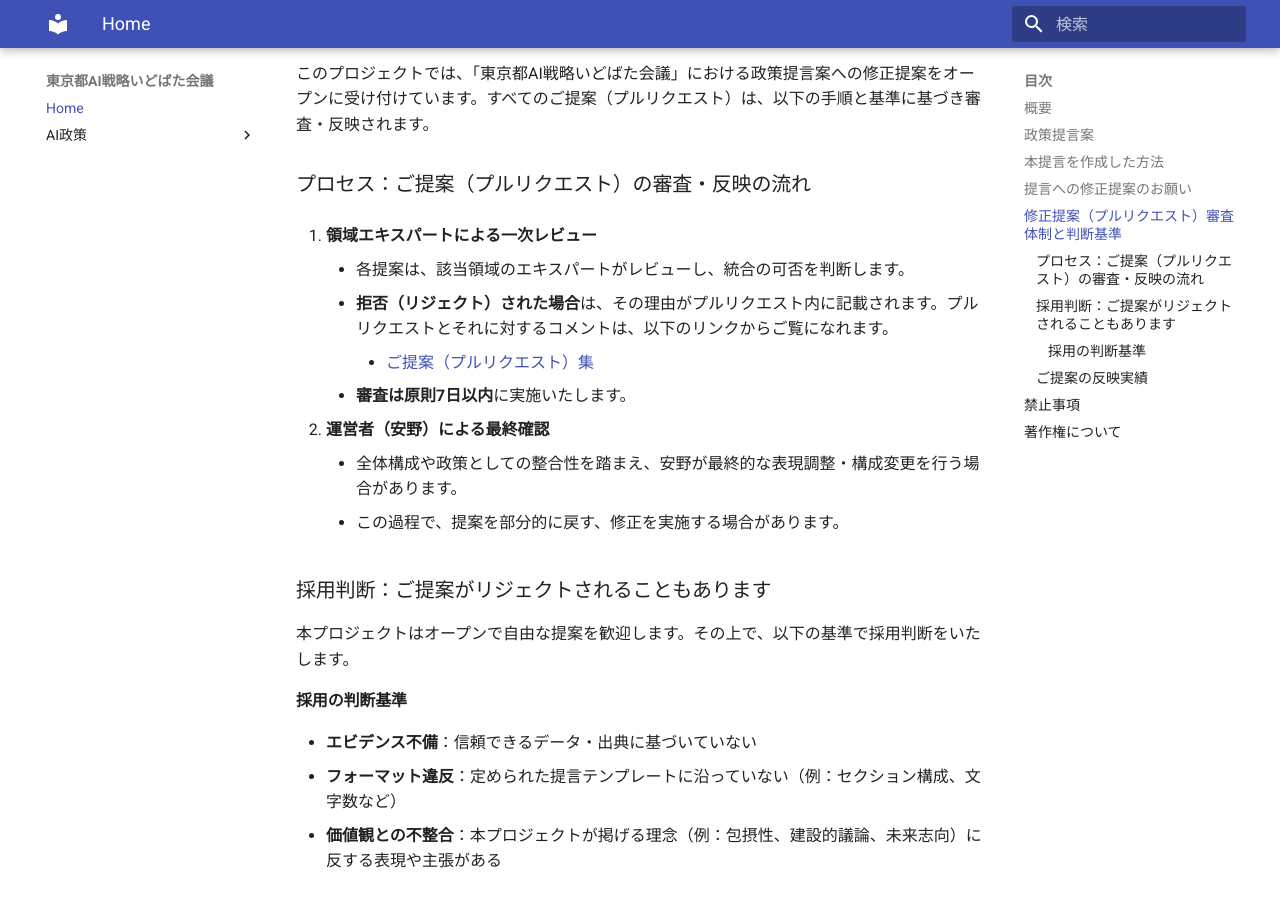
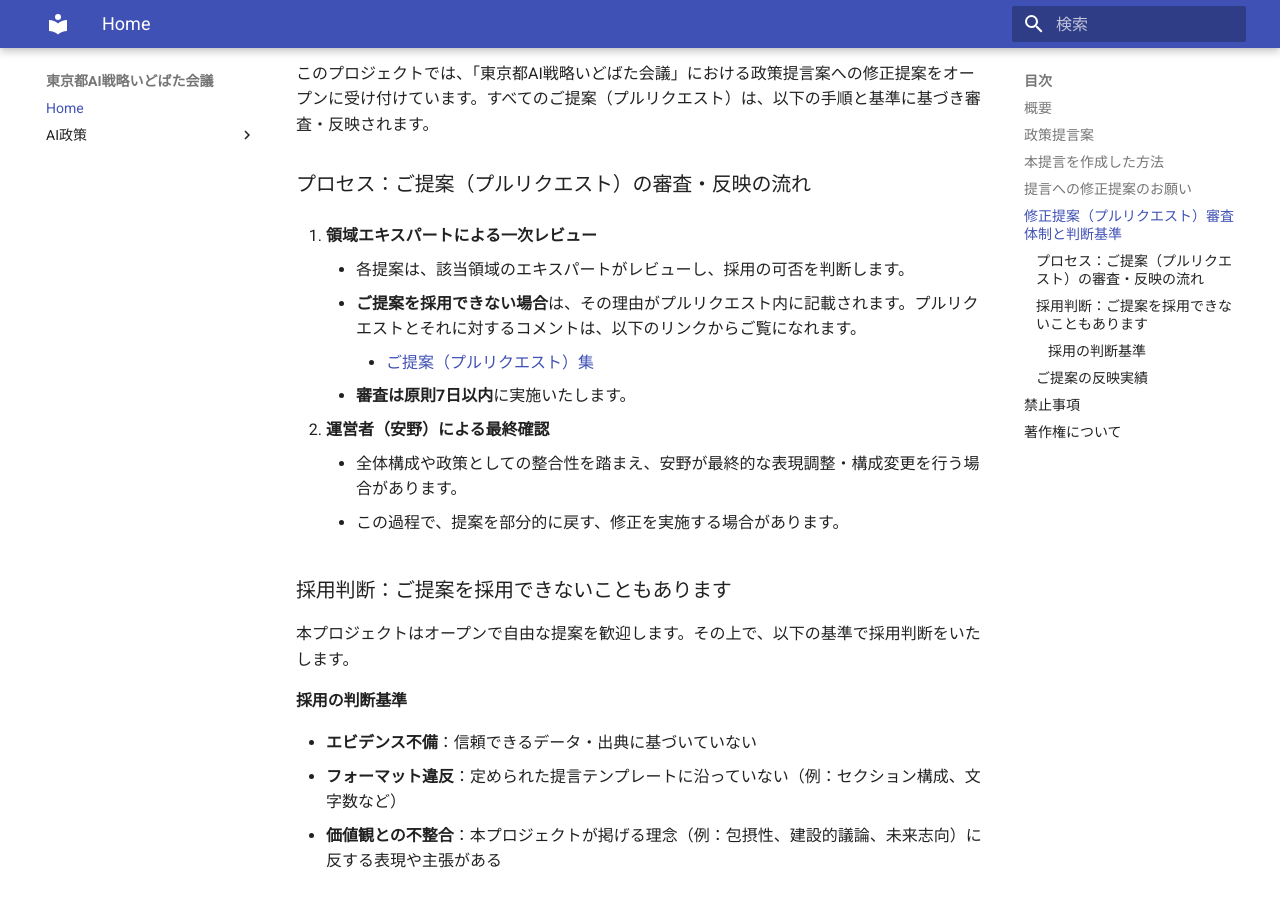
Before and after one commit to takahiroanno2024/2025_ai_idobatakaigi_output, an MkDocs documentation site: the page built from docs/index.md, in a window 1280 px wide and 900 px high, scrolled down 1641 px. Built offline with MkDocs 1.6.1 and Material for MkDocs 9.7.7, drawn with Linux system fonts in a browser that asks for light colours.

Commit message:
Update index.md

```diff
--- a/docs/index.md
+++ b/docs/index.md
@@ -51,8 +51,8 @@ AIとのチャットを通して修正提案ができますので、提言の改
 ### プロセス：ご提案（プルリクエスト）の審査・反映の流れ
 
 1. **領域エキスパートによる一次レビュー**
-    - 各提案は、該当領域のエキスパートがレビューし、統合の可否を判断します。
-    - **拒否（リジェクト）された場合**は、その理由がプルリクエスト内に記載されます。プルリクエストとそれに対するコメントは、以下のリンクからご覧になれます。
+    - 各提案は、該当領域のエキスパートがレビューし、採用の可否を判断します。
+    - **ご提案を採用できない場合**は、その理由がプルリクエスト内に記載されます。プルリクエストとそれに対するコメントは、以下のリンクからご覧になれます。
         - [ご提案（プルリクエスト）集](https://github.com/takahiroanno2024/2025_ai_idobatakaigi_output/pulls)
     - **審査は原則7日以内**に実施いたします。
 
@@ -60,7 +60,7 @@ AIとのチャットを通して修正提案ができますので、提言の改
     - 全体構成や政策としての整合性を踏まえ、安野が最終的な表現調整・構成変更を行う場合があります。
     - この過程で、提案を部分的に戻す、修正を実施する場合があります。
 
-### 採用判断：ご提案がリジェクトされることもあります
+### 採用判断：ご提案を採用できないこともあります
 
 本プロジェクトはオープンで自由な提案を歓迎します。その上で、以下の基準で採用判断をいたします。
 
```
